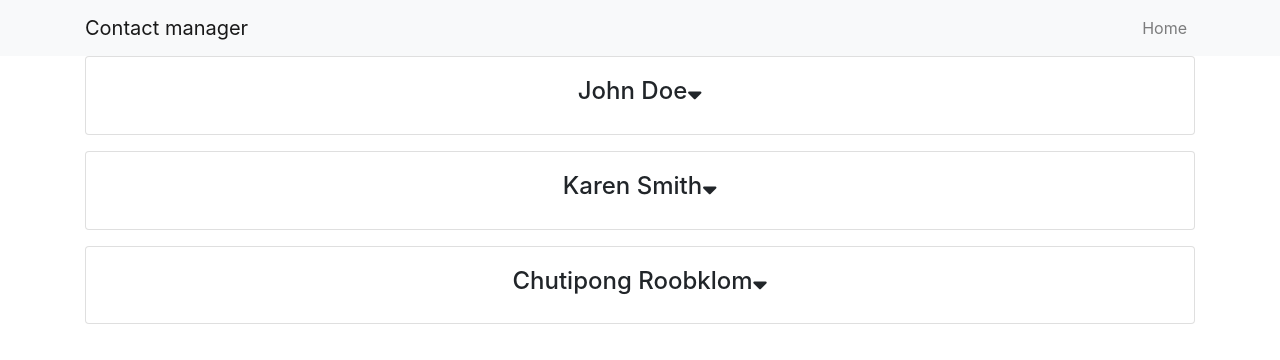
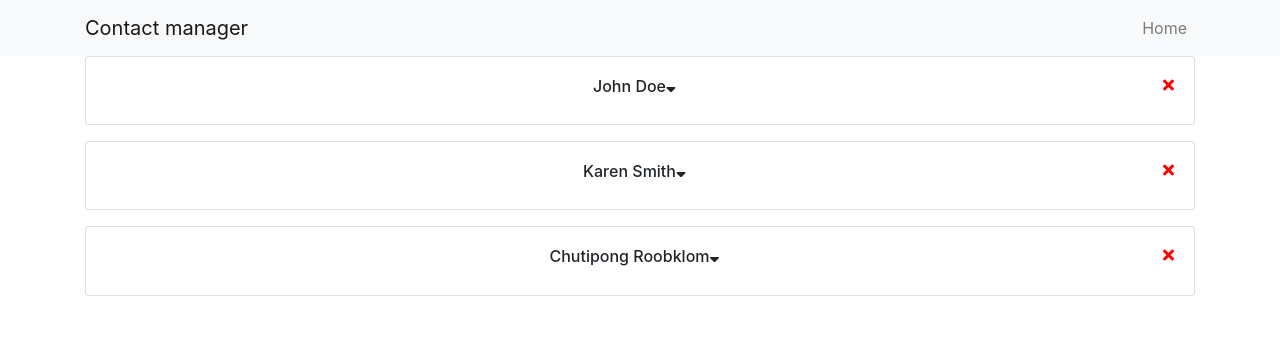
Before and after one commit to khunemz/client-panel, a React (Create React App) app: page / in a window 1280 px wide. Shown: the top 360 px of the page. Built offline with nearby package versions, Linux system fonts and the light colour scheme.

Commit message:
feat/add context

```diff
--- a/src/App.js
+++ b/src/App.js
@@ -3,17 +3,20 @@
 import './App.css';
 import Contacts from './components/Contacts';
 import Header from './components/Header';
+import {Provider} from './context'
+
 
 function App() {
   return (
-    <div className="App">
+   <Provider>
+      <div className="App">
       <Header branding="Contact manager" />
 
       <div className="container">
         <Contacts />
       </div>
-
     </div>
+   </Provider>
   );
 }
 
--- a/src/components/Contact.js
+++ b/src/components/Contact.js
@@ -13,15 +13,29 @@
 
     }
 
+    onDeleteClick = (e) => {
+        this.props.deleteClickHander();
+    }
+
   render() {
     let contact = this.props.contact;
     const {showContactInfo} = this.state;
     return (
       <div className="card card-body mb-3">
-        <h4>
+        <h6>
           {contact.name}
-          <i className="fas fa-sort-down" onClick={this.toggleAccordian}></i>
-        </h4>
+          <i
+          style={{cursor: 'pointer'}}
+          className="fas fa-sort-down"
+          onClick={this.toggleAccordian}>
+          </i>
+          <i
+          style={{cursor: 'pointer' , float: 'right', color: 'red'}}
+          className="fas fa-times"
+          onClick={this.onDeleteClick}
+         >
+          </i>
+        </h6>
 
         {
             showContactInfo ? (<ul className="list-group">
@@ -37,5 +51,6 @@
 
 Contact.propTypes = {
   contact: PropTypes.object.isRequired,
+  deleteClickHander: PropTypes.func.isRequired
 };
 export default Contact;
--- a/src/components/Contacts.js
+++ b/src/components/Contacts.js
@@ -1,42 +1,49 @@
 import React, { Component } from "react";
 import Contact from "./Contact";
+import {Consumer} from '../context'
 
 class Contacts extends Component {
-    state = {
-        contacts: [
-          {
-            id: 1,
-            name: "John Doe",
-            email: "jdoe@gmail.com",
-            phone: "555-555-5555",
-          },
-          {
-            id: 2,
-            name: "Karen Smith",
-            email: "karen@gmail.com",
-            phone: "222-555-777",
-          },
-          {
-            id: 3,
-            name: "Chutipong Roobklom",
-            email: "chutipong@gmail.com",
-            phone: "222-888-999",
-          },
-        ],
-      };
 
+
+  deleteContact = (id) => {
+
+    const {contacts} = this.state;
+
+    let newContacts = contacts.filter( contact => (
+            contact.id !== id
+        )
+    );
+
+    this.setState({
+        contacts: newContacts
+    })
+
+  };
   render() {
-    const { contacts } = this.state;
 
     return (
-      <div>
-        {contacts.map((contact) => (
-          <Contact key={contact.id} contact={contact} />
-        ))}
-      </div>
-    );
+      <Consumer>
+        {
+          value => {
+            const { contacts } = value;
+
+            return (
+              <div>
+                {contacts.map((contact) => (
+                  <Contact
+                    key={contact.id}
+                    contact={contact}
+                    deleteClickHander={this.deleteContact.bind(this , contact.id)}
+                  />
+                ))}
+              </div>
+            );
+          }
+        }
+      </Consumer>
+    )
+
   }
 }
 
-
 export default Contacts;
--- /dev/null
+++ b/src/context.js
@@ -0,0 +1,38 @@
+import React, { Component } from "react";
+
+const Context = React.createContext();
+
+export class Provider extends Component {
+  state = {
+    contacts: [
+      {
+        id: 1,
+        name: "John Doe",
+        email: "jdoe@gmail.com",
+        phone: "555-555-5555",
+      },
+      {
+        id: 2,
+        name: "Karen Smith",
+        email: "karen@gmail.com",
+        phone: "222-555-777",
+      },
+      {
+        id: 3,
+        name: "Chutipong Roobklom",
+        email: "chutipong@gmail.com",
+        phone: "222-888-999",
+      },
+    ],
+  };
+
+  render() {
+      return (
+          <Context.Provider value={this.state}>
+              {this.props.children}
+          </Context.Provider>
+      )
+  }
+}
+
+export const Consumer = Context.Consumer;
```
